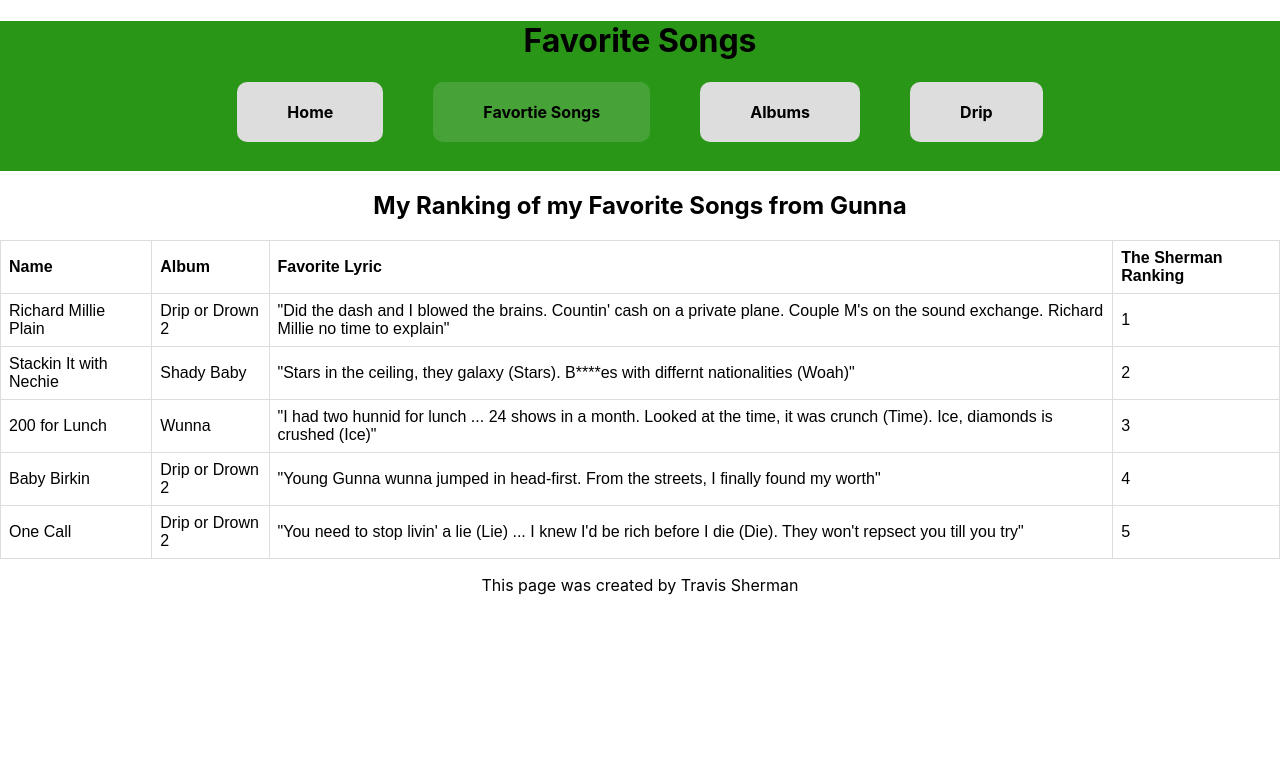
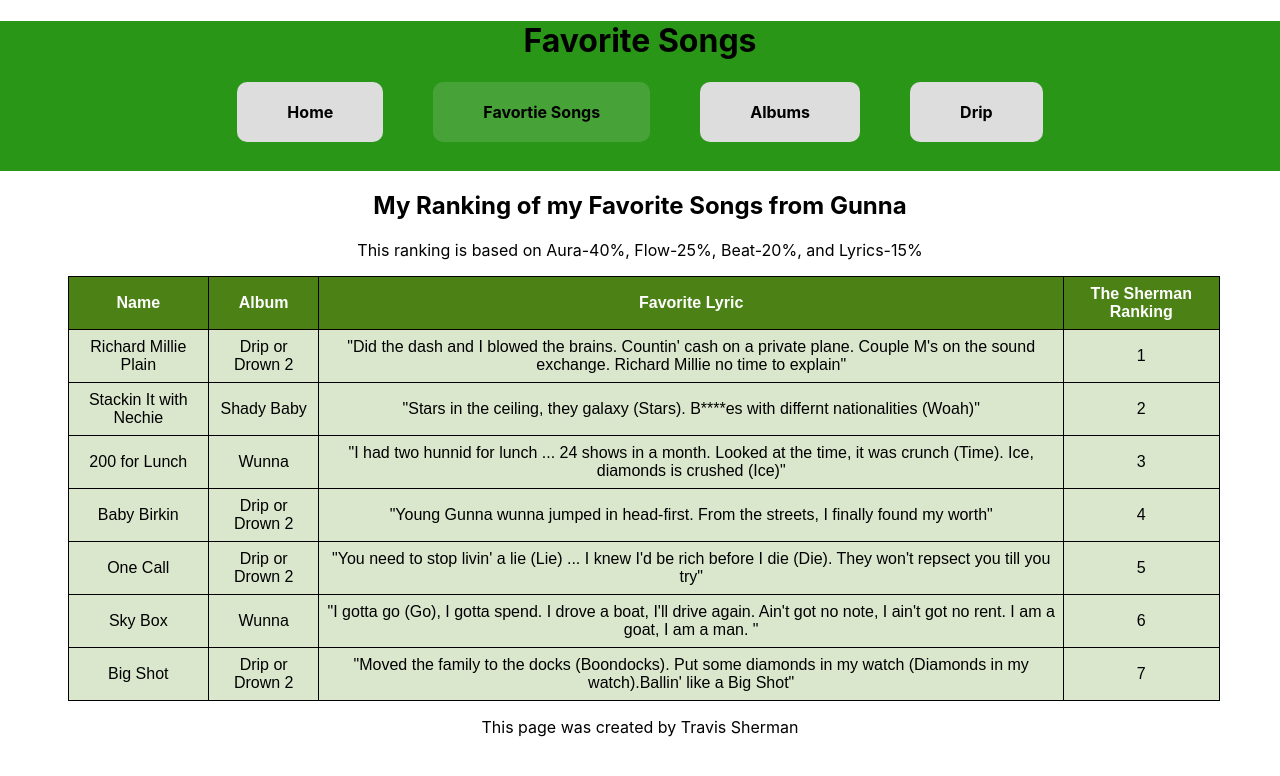
Before and after one commit to Travis-Sherman/wpclass, a React (Create React App) app in the folder website1/: page /FavSongs in a window 1280 px wide. Shown: the top 776 px of the page. Built offline with nearby package versions, Linux system fonts and the light colour scheme.

Commit message:
hw#3 v1.0

```diff
--- a/website1/src/Albums.js
+++ b/website1/src/Albums.js
@@ -27,8 +27,9 @@
 
             <body>
             <div>
-          <h2 className="header2">Gunna Has Charted Multiple Times in His Career and isn't Slowing Down Anytime Soon.</h2>
-          <table classname="table">
+          <h2 className="header2">Gunna's Projects</h2>
+          <p>Gunna Has Charted Multiple Times in His Career and isn't Slowing Down Anytime Soon.</p>
+          <table class="table">
             <tr>
               <th>Name</th>
               <th>Type</th>
--- a/website1/src/App.css
+++ b/website1/src/App.css
@@ -9,10 +9,12 @@
 .mediaSize {
   height: 50%;
 }
-table {
+.table {
   font-family: arial, sans-serif;
   border-collapse: collapse;
-  width: 100%;
+  width: 90%;
+  margin-left: 4.225rem;
+  margin-right: 1rem;
 }
 
 td,
@@ -20,6 +22,20 @@
   border: 1px solid #dddddd;
   text-align: left;
   padding: 8px;
+}
+
+th {
+  color: #fff;
+  text-align: center;
+  background-color: #4b8115;
+  border: 1px solid black;
+}
+
+td {
+  background-color: #dae7cd;
+  color: #000;
+  text-align: center;
+  border: 1px solid black;
 }
 
 .ranking {
@@ -51,6 +67,7 @@
 
 section h2 {
   display: inline-block;
+  text-align: center;
 }
 header nav a {
   margin-right: 25px;
@@ -97,3 +114,10 @@
   max-height: 300px;
   max-width: 450px;
 }
+
+div ul {
+  width: 300px;
+  border: 15px;
+  padding: 30px;
+  margin: 10px;
+}
--- a/website1/src/FavSongs.js
+++ b/website1/src/FavSongs.js
@@ -25,7 +25,9 @@
             <body>
             <div>
           <h2 className="header2">My Ranking of my Favorite Songs from Gunna</h2>
-          <table classname="table">
+          <p>This ranking is based on Aura-40%, Flow-25%, Beat-20%, and Lyrics-15%</p>
+          <section >
+            <table class="table">
               <tr>
                 <th>Name</th>
                 <th>Album</th>
@@ -62,7 +64,21 @@
                 <td>"You need to stop livin' a lie (Lie) ... I knew I'd be rich before I die (Die). They won't repsect you till you try"</td>
                 <td>5</td>
               </tr>
+              <tr>
+                <td>Sky Box</td>
+                <td>Wunna</td>
+                <td>"I gotta go (Go), I gotta spend. I drove a boat, I'll drive again. Ain't got no note, I ain't got no rent. I am a goat, I am a man. "</td>
+                <td>6</td>
+              </tr>
+              <tr>
+                <td>Big Shot</td>
+                <td>Drip or Drown 2</td>
+                <td>"Moved the family to the docks (Boondocks). Put some diamonds in my watch (Diamonds in my watch).Ballin' like a Big Shot"</td>
+                <td>7</td>
+              </tr>
+
               </table>
+            </section>
             </div>
             </body>
 
--- a/website1/src/Home.js
+++ b/website1/src/Home.js
@@ -28,15 +28,18 @@
 
             <section>
                 <div>
+                  <section align-content="center">
                     <h2>About</h2>
                     <ul>
                         <li>Named Sergio Giavanni Kitchens</li>
-                        <li>Born June 14, 1993 (age 28 years) in College Park, Ga</li>
-                        <li>Heavily Associated with YSL, Young Thug, Lil Baby</li>
+                        <li>Born June 14, 1993 in College Park, Ga</li>
+                        <li>Heavily Associated with YSL and Lil Baby</li>
                     </ul>
+                  </section>
                 </div>
 
                 <div>
+                    <section>
                       <h2>Interviews</h2>
                       <ul>
                           <li>
@@ -48,16 +51,15 @@
                           </li>
 
                           <li>
-                        <a href="https://hypebeast.com/2020/6/gunna-wunna-album-interview" target="_blank" rel="noreferrer">Gunna talks about most recent album 'Wunna'</a>
+                          <a href="https://hypebeast.com/2020/6/gunna-wunna-album-interview" target="_blank" rel="noreferrer">Gunna talks about 'Wunna'</a>
                           </li>
 
-                        <li>
-                        <a href="https://www.interviewmagazine.com/music/gunna-and-young-thug-share-rules-to-live-by-smoke-after-sex-keep-your-kitchen-lit" target="_blank" rel="noreferrer">Gunna and Young Thug talk about Rules to Live By</a>
-                        </li>
                       </ul>
+                    </section>
                 </div>
 
                 <div>
+                  <section>
                     <h2>Social Media</h2>
 
                     <ul>
@@ -72,15 +74,8 @@
                         <li>
                             <a  className ="a" href="https://www.youtube.com/channel/UCAkIMkEaa9sZmjcy7mfd5lQ" target="_blank" rel="noreferrer">Youtube</a>
                         </li>
-
-                        <li>
-                            <a  className ="a" href="https://www.facebook.com/gunnaofficial/" target="_blank" rel="noreferrer">Facebook</a>
-                        </li>
                     </ul>
-
-
-
-
+                    </section>
 
                 </div>
 
```
Lines whose indentation alone changed are shown as unchanged.
